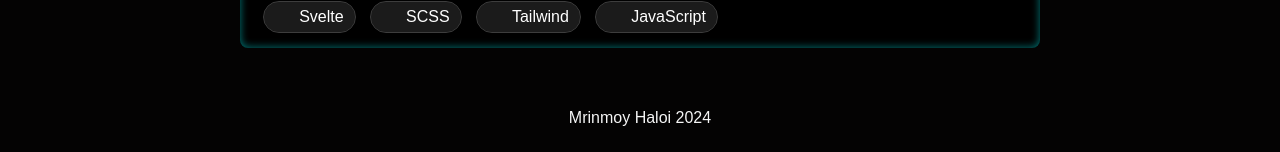
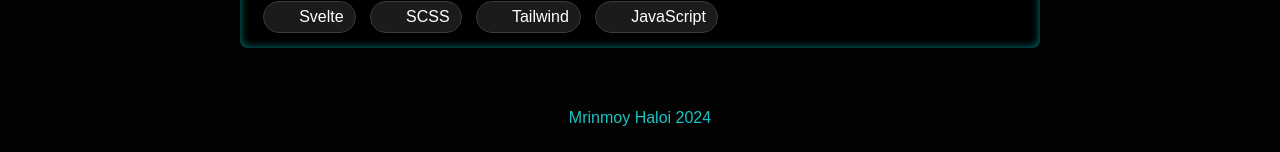
Before and after one commit to MrinmoyHaloi/mrinmoyhaloi.github.io, a SvelteKit app: page / in a window 1280 px wide. Shown: the part 2584-2736 px from the top of the page. Built offline with nearby package versions, Linux system fonts and the light colour scheme; some icons are missing.

Commit message:
fix: improve footer styling and hover effects

```diff
--- a/src/routes/+layout.svelte
+++ b/src/routes/+layout.svelte
@@ -11,9 +11,19 @@
 
 <style lang="scss">
 footer {
+	display: grid;
+	place-items: center;
+	padding: 1rem;
 	p {
+		width: fit-content;
 		font-size: 1rem;
 		font-weight: 500;
+		color: hsl(180, 78%, 43%);
+		padding: 0;
+		cursor: default;
+		&:hover {
+			color: hsl(180, 78%, 63%);
+		}
 	}
 }
 </style>
```
